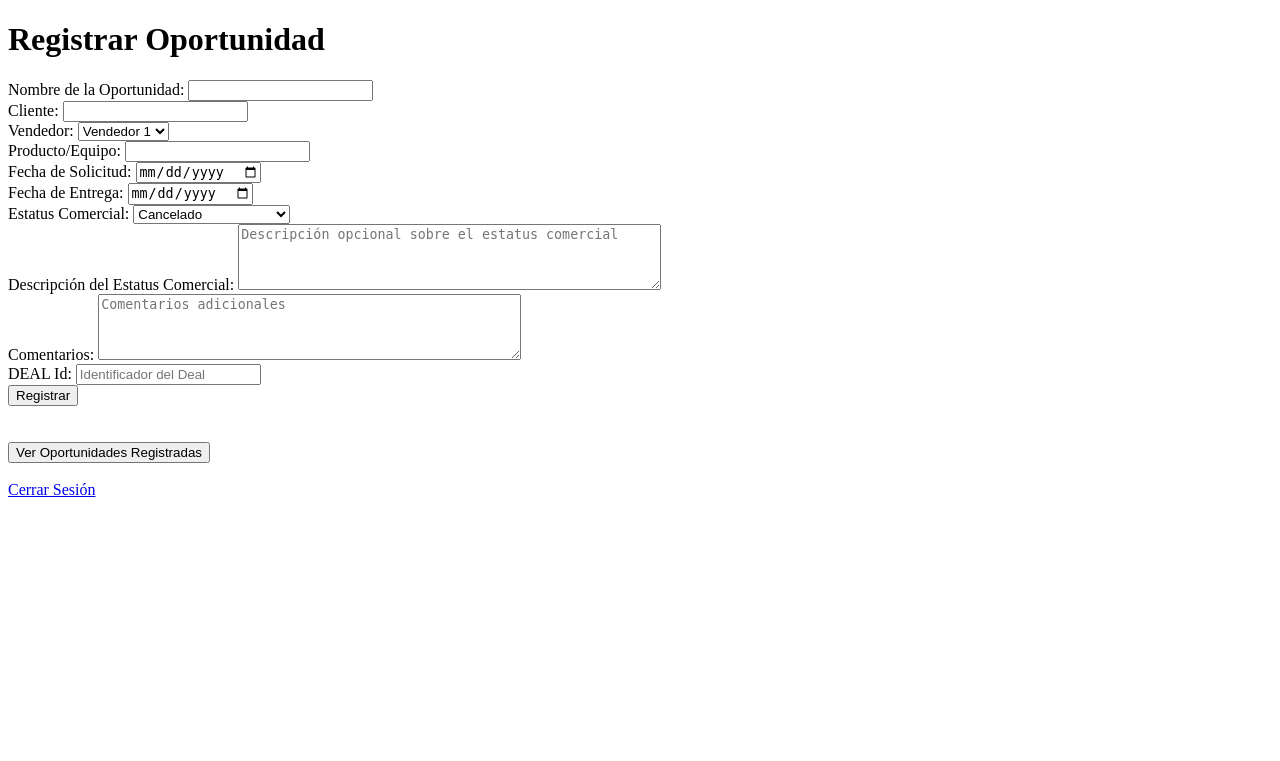
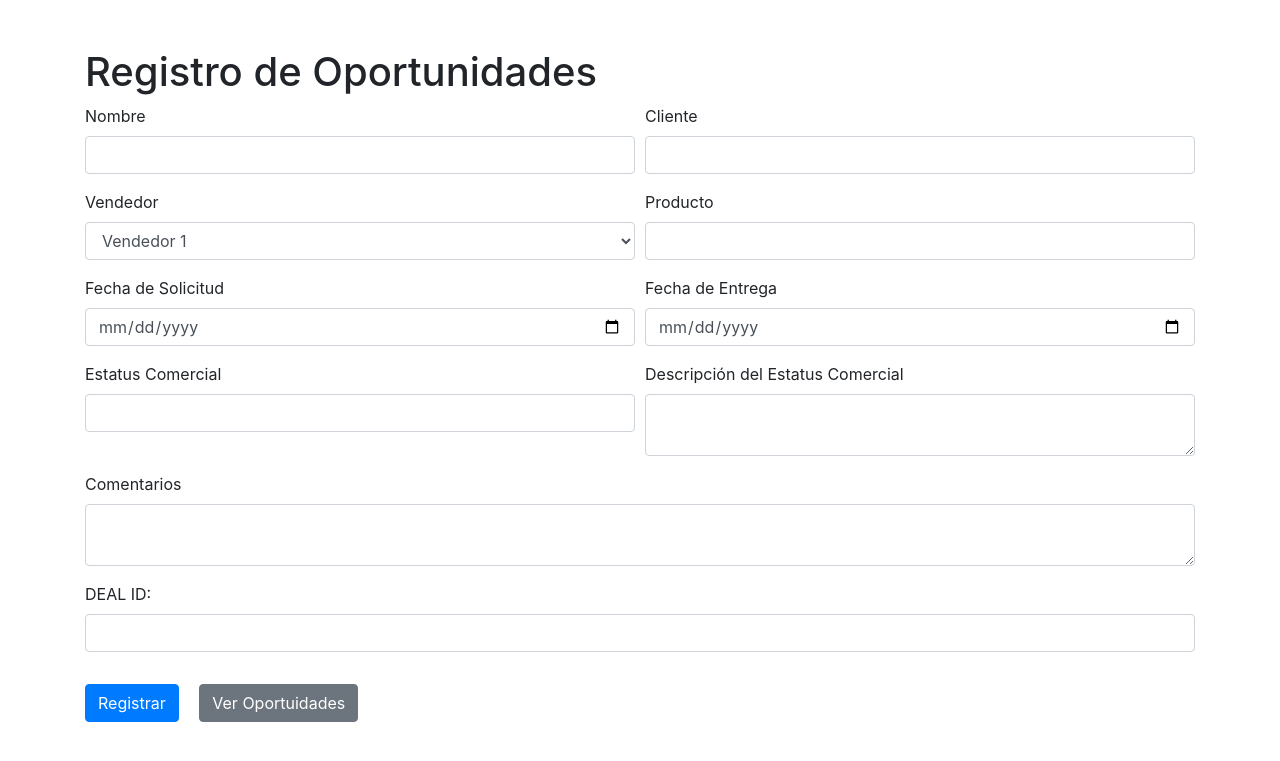
Before and after one commit to isalazar4826/oportunidades, a Flask app: page /registro in a window 1280 px wide. Shown: the top 761 px of the page. Run offline with Flask 3, Linux system fonts and the light colour scheme; a user stored in the database is signed in; some libraries are stand-ins or nearby versions.

Commit message:
Add files via upload

```diff
--- a/templates/registro.html
+++ b/templates/registro.html
@@ -3,76 +3,68 @@
 <head>
     <meta charset="UTF-8">
     <meta name="viewport" content="width=device-width, initial-scale=1.0">
-    <title>Registro de Oportunidades</title>
+    <title>Registro de Oportunidades - Horizontal</title>
+    <link rel="stylesheet" href="https://stackpath.bootstrapcdn.com/bootstrap/4.5.2/css/bootstrap.min.css">
 </head>
 <body>
-    <h1>Registrar Oportunidad</h1>
+    <div class="container mt-5">
+        <h1>Registro de Oportunidades</h1>
         <form method="POST">
-        <label for="nombre">Nombre de la Oportunidad:</label>
-        <input type="text" id="nombre" name="nombre" required>
-        <br>
-
-        <label for="cliente">Cliente:</label>
-        <input type="text" id="cliente" name="cliente" required>
-        <br>
-
-        <label for="vendedor">Vendedor:</label>
-        <select id="vendedor" name="vendedor" required>
+            <div class="form-row">
+                <div class="form-group col-md-6">
+                    <label for="nombre">Nombre</label>
+                    <input type="text" class="form-control" id="nombre" name="nombre" required>
+                </div>
+                <div class="form-group col-md-6">
+                    <label for="cliente">Cliente</label>
+                    <input type="text" class="form-control" id="cliente" name="cliente" required>
+                </div>
+            </div>
+            <div class="form-row">
+                <div class="form-group col-md-6">
+                    <label for="vendedor">Vendedor</label>
+                    <select class="form-control" id="vendedor" name="vendedor" required>
                         {% for vendedor in vendedores %}
                         <option value="{{ vendedor }}">{{ vendedor }}</option>
                         {% endfor %}
                     </select>
-        <br>
-
-        <label for="producto">Producto/Equipo:</label>
-        <input type="text" id="producto" name="producto" required>
-        <br>
-
-        <label for="fecha_solicitud">Fecha de Solicitud:</label>
-        <input type="date" id="fecha_solicitud" name="fecha_solicitud" required>
-        <br>
-
-        <label for="fecha_entrega">Fecha de Entrega:</label>
-        <input type="date" id="fecha_entrega" name="fecha_entrega" required>
-        <br>
-
-        <!-- Estatus Comercial -->
-        <label for="estatus_comercial">Estatus Comercial:</label>
-        <select id="estatus_comercial" name="estatus_comercial" required>
-            <option value="Cancelado">Cancelado</option>
-            <option value="En Proceso">En Proceso</option>
-            <option value="Entregado">Entregado</option>
-            <option value="Entregado SOW">Entregado SOW</option>
-            <option value="Pausado por el Cliente">Pausado por el Cliente</option>
-            <option value="Propuesta enviada">Propuesta enviada</option>
-        </select>
-        <br>
-
-        <!-- Descripción del Estatus Comercial -->
-        <label for="descripcion_estatus">Descripción del Estatus Comercial:</label>
-        <textarea id="descripcion_estatus" name="descripcion_estatus" rows="4" cols="50" placeholder="Descripción opcional sobre el estatus comercial"></textarea>
-        <br>
-
-        <!-- Comentarios -->
-        <label for="comentarios">Comentarios:</label>
-        <textarea id="comentarios" name="comentarios" rows="4" cols="50" placeholder="Comentarios adicionales"></textarea>
-        <br>
-
-        <!-- DEAL Id -->
-        <label for="deal_id">DEAL Id:</label>
-        <input type="text" id="deal_id" name="deal_id" placeholder="Identificador del Deal">
-        <br>
-
-        <button type="submit">Registrar</button>
+                </div>
+                <div class="form-group col-md-6">
+                    <label for="producto">Producto</label>
+                    <input type="text" class="form-control" id="producto" name="producto" required>
+                </div>
+            </div>
+            <div class="form-row">
+                <div class="form-group col-md-6">
+                    <label for="fecha_solicitud">Fecha de Solicitud</label>
+                    <input type="date" class="form-control" id="fecha_solicitud" name="fecha_solicitud" required>
+                </div>
+                <div class="form-group col-md-6">
+                    <label for="fecha_entrega">Fecha de Entrega</label>
+                    <input type="date" class="form-control" id="fecha_entrega" name="fecha_entrega" required>
+                </div>
+            </div>
+            <div class="form-row">
+                <div class="form-group col-md-6">
+                    <label for="estatus_comercial">Estatus Comercial</label>
+                    <input type="text" class="form-control" id="estatus_comercial" name="estatus_comercial" required>
+                </div>
+                <div class="form-group col-md-6">
+                    <label for="descripcion_estatus">Descripción del Estatus Comercial</label>
+                    <textarea class="form-control" id="descripcion_estatus" name="descripcion_estatus"></textarea>
+                </div>
+            </div>
+            <div class="form-group">
+                <label for="comentarios">Comentarios</label>
+                <textarea class="form-control" id="comentarios" name="comentarios"></textarea>
+            </div>
+            <div class="form-group">
+                <label for="deal_id">DEAL ID:</label>
+                <input type="text" class="form-control" id="deal_id" name="deal_id">
+            </div>
+            <button type="submit" class="btn btn-primary mt-3">Registrar</button>
+            <a href="{{ url_for('ver_oportunidades') }}" class="btn btn-secondary mt-3 ml-3">Ver Oportuidades</a>
         </form>
-
-    <!-- Botón para ver oportunidades registradas -->
-    <br><br>
-    <a href="{{ url_for('ver_oportunidades') }}">
-        <button>Ver Oportunidades Registradas</button>
-    </a>
-
-    <br><br>
-    <a href="/logout">Cerrar Sesión</a>
+    </div>
 </body>
 </html>
```
Also changed, not shown: templates/ver_oportunidades.html (+21 -10 lines). Lines whose indentation alone changed are shown as unchanged.
